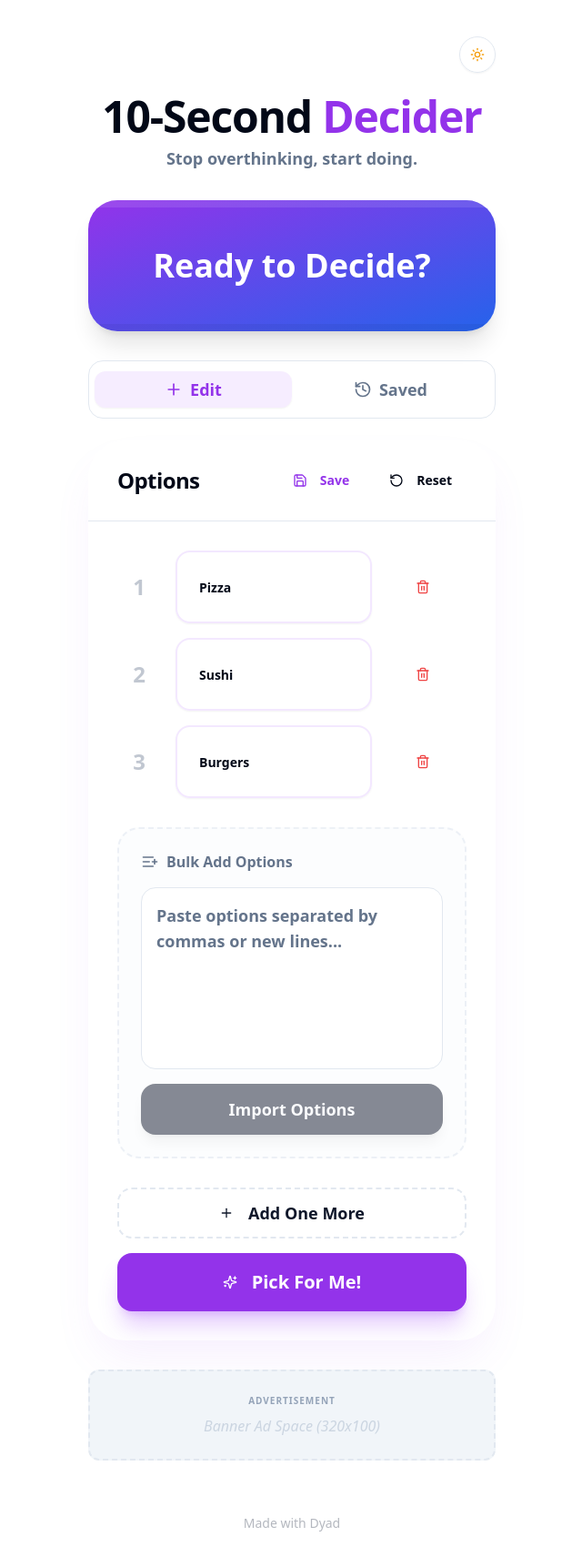
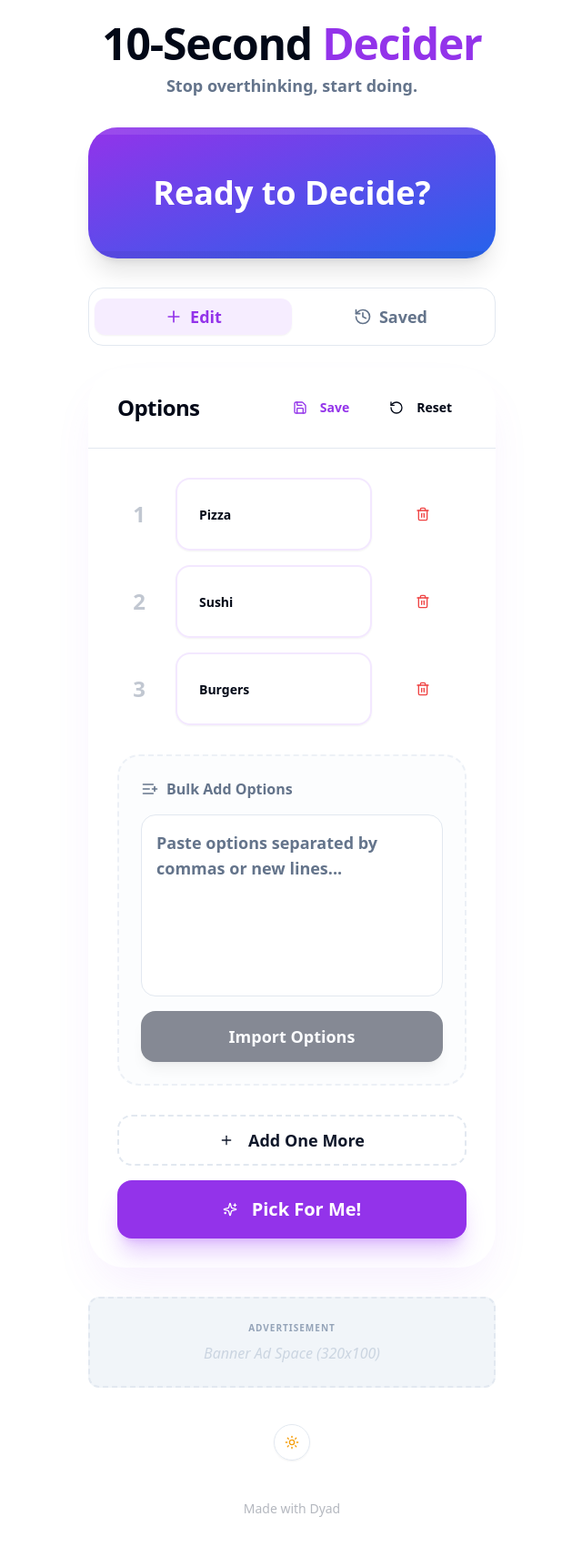
Before and after one commit to mojosapian/REELofCHOISE, a React (Vite) app: page / in a window 1280 px wide. Shown: the top 1722 px of the page at 91% size, without its empty margins (319-959 px from the left). Built offline with nearby package versions, Linux system fonts and the light colour scheme.

Commit message:
[dyad] Moving theme toggle to bottom and adjusting title spacing - wrote 1 file(s)

```diff
--- a/src/pages/Index.tsx
+++ b/src/pages/Index.tsx
@@ -61,12 +61,8 @@ const Index = () => {
   };
 
   return (
-    <div className="min-h-screen bg-background text-foreground py-10 px-4 sm:px-6 lg:px-8 font-sans transition-colors duration-300">
+    <div className="min-h-screen bg-background text-foreground py-6 px-4 sm:px-6 lg:px-8 font-sans transition-colors duration-300">
       <div className="max-w-md mx-auto">
-        <div className="flex justify-end mb-6">
-          <ThemeToggle />
-        </div>
-
         <div className="text-center mb-8">
           <h1 className="text-5xl font-black mb-2 tracking-tight">
             10-Second <span className="text-purple-600">Decider</span>
@@ -172,8 +168,11 @@ const Index = () => {
 
         <AdPlaceholder />
 
-        <div className="mt-10 opacity-50">
-          <MadeWithDyad />
+        <div className="mt-10 flex flex-col items-center gap-6">
+          <ThemeToggle />
+          <div className="opacity-50">
+            <MadeWithDyad />
+          </div>
         </div>
       </div>
 
```
